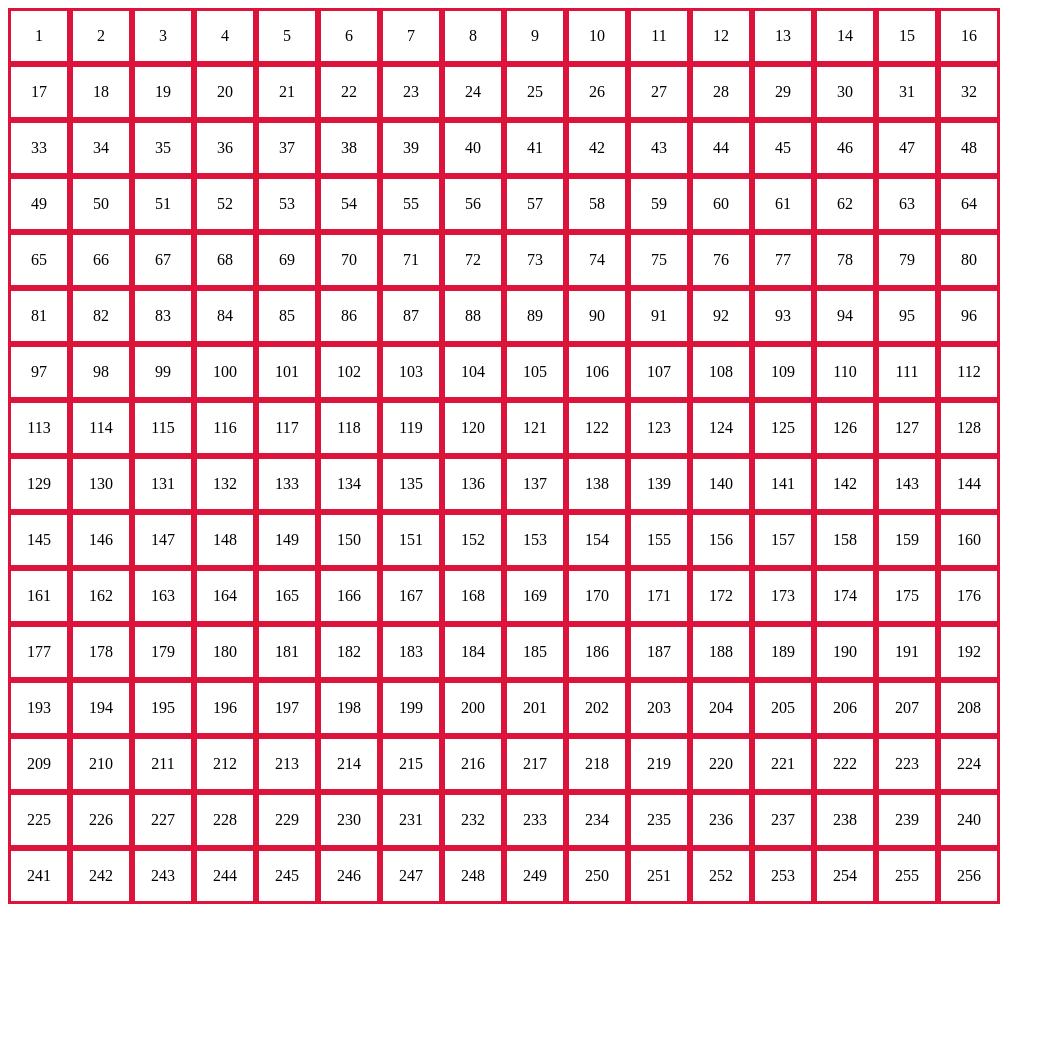
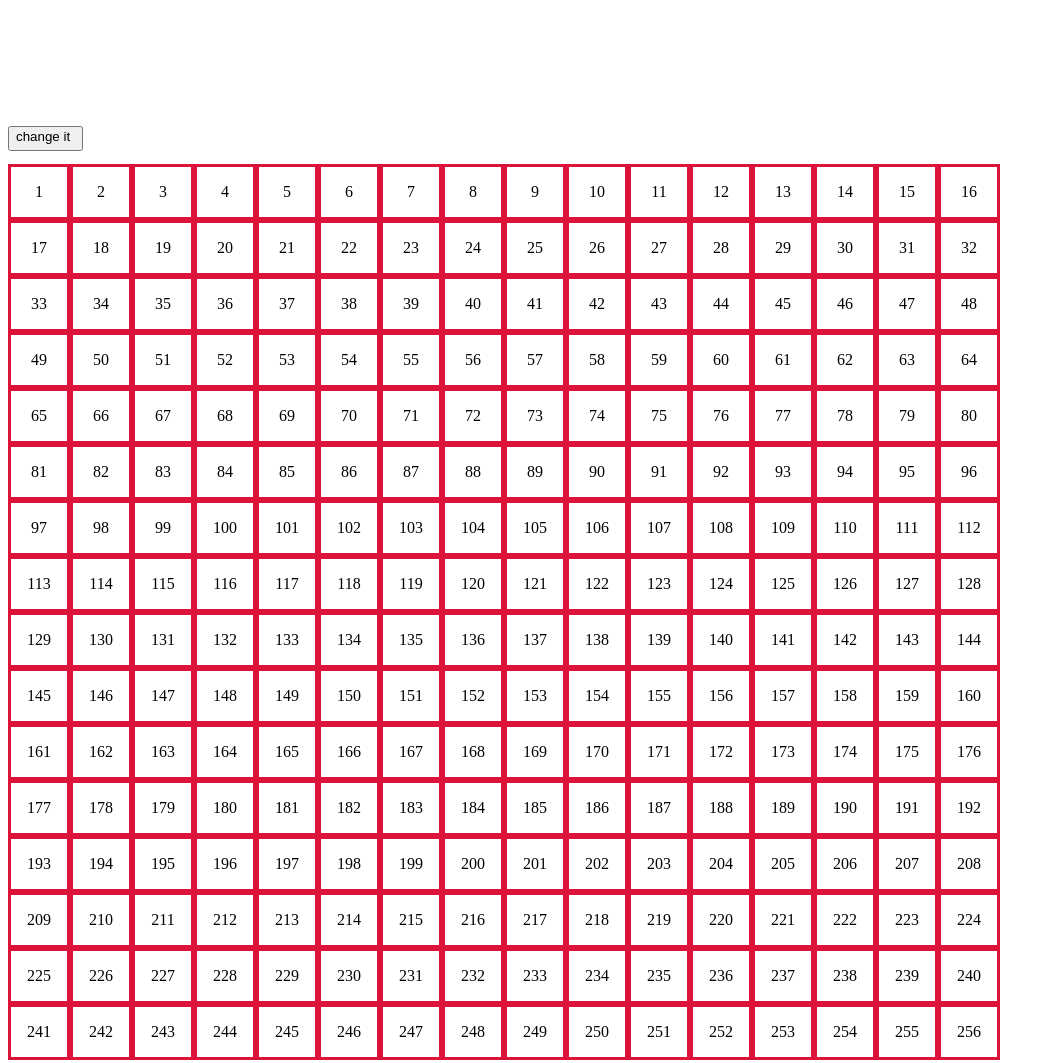
Before and after one commit to hernandrewz/etch, a plain HTML site: page index.html in a window 1280 px wide. Shown: the whole page, without its empty margins (0-1055 px from the left). Before the commit the page ends 912 px from the top, so only its background shows below. Drawn offline with Linux system fonts and the light colour scheme.

Commit message:
add button that will trigger a user input prompt

```diff
--- a/myscript.js
+++ b/myscript.js
@@ -1,15 +1,29 @@
 const square = document.createElement("div");
 
 square.setAttribute("id", "container");
+
+const changeButton = document.createElement("button");
+
+changeButton.setAttribute("id", "buttonOne");
+
+changeButton.innerText = "change it";
 
 
 
 
 
+document.body.appendChild(changeButton);
 
 document.body.appendChild(square);
 
 const canvas = document.getElementById("container");
+
+document.getElementById("buttonOne").addEventListener("click", askUser);
+
+function askUser() {
+    prompt("choose the dimensions of the square grid");
+
+}
 
 
 
--- a/stylesheet.css
+++ b/stylesheet.css
@@ -20,3 +20,12 @@
     border-color: crimson;
     text-align: center;
 }
+
+#buttonOne {display: flex;
+margin-top: 10%;
+margin-bottom: 1%;
+
+height: 25px;
+width: 75px
+
+}
```
